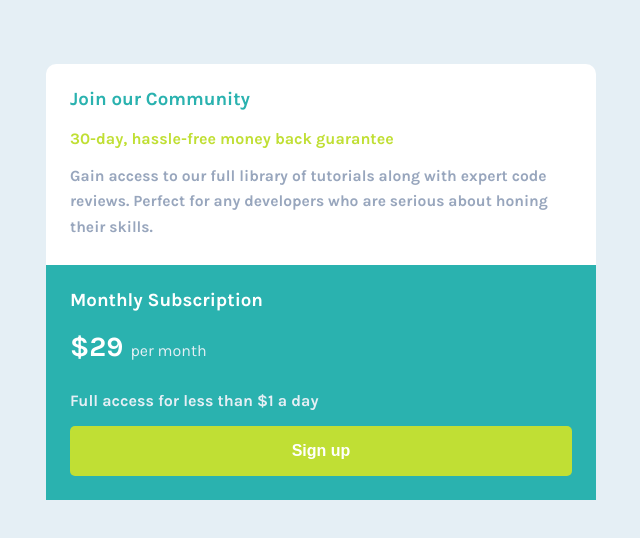
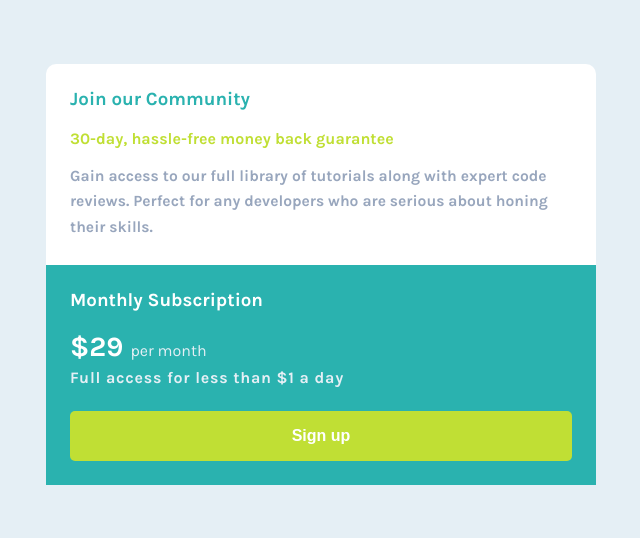
Before and after one commit to ManudeQuevedo/fem-single-price-grid-component, a React (Create React App) app: page / in a window 1280 px wide. Shown: the top 538 px of the page, without its empty margins (319-959 px from the left). Built offline with nearby package versions, Linux system fonts and the light colour scheme.

Commit message:
Added the Why us section base styles

```diff
--- a/src/App.css
+++ b/src/App.css
@@ -8,7 +8,9 @@
 ================== */
 :root {
 	--cyan: hsl(179, 62%, 43%);
+	--light-cyan: hsl(179, 61%, 54%);
 	--bright-yellow: hsl(71, 73%, 54%);
+	--dark-yellow: hsl(71, 79%, 42%);
 	--light-gray: hsl(204, 43%, 93%);
 	--grayish-blue: hsl(218, 22%, 67%);
 	--white: hsl(0, 100%, 100%);
@@ -36,7 +38,8 @@ body {
 }
 
 .community__container,
-.subscription__container {
+.subscription__container,
+.why__container {
 	padding: 1.5em;
 }
 
@@ -93,7 +96,7 @@ body {
 	color: var(--white);
 	font-size: 1.75rem;
 	font-weight: 700;
-	margin-bottom: 1em;
+	margin-bottom: 0.2em;
 }
 
 .subscription__span {
@@ -106,7 +109,8 @@ body {
 	color: var(--light-gray);
 	font-size: 1rem;
 	font-weight: 700;
-	margin-bottom: 1em;
+	letter-spacing: 0.75px;
+	margin-bottom: 1.5em;
 }
 
 .subscription__btn {
@@ -118,4 +122,18 @@ body {
 	font-weight: 700;
 	padding: 1em 2em;
 	width: 100%;
+	transition: background-color 0.5s ease;
 }
+
+.subscription__btn:hover,
+.subscription__btn:focus {
+	background-color: var(--dark-yellow);
+	cursor: pointer;
+}
+
+/* ==================
+		WhyUs Styles
+================== */
+.why__container {
+	background-color: var(--light-cyan);
+}
```
